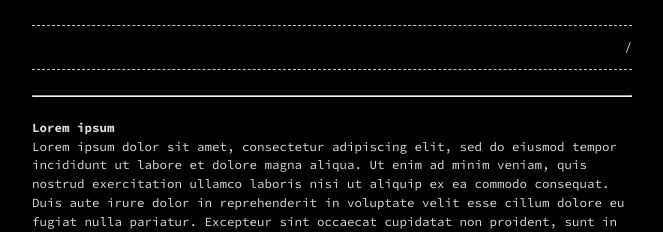
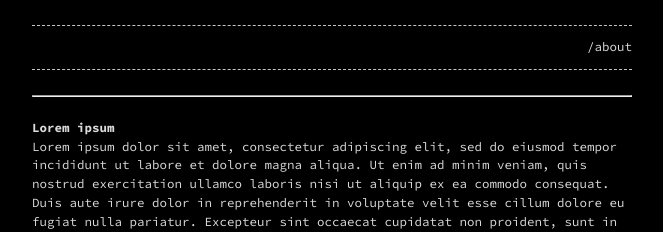
Before and after one commit to esccode/esccode.github.io, a Jekyll site: the page built from index.md, in a window 1280 px wide. Shown: the top 232 px of the page, without its empty margins (308-971 px from the left). Built offline with Jekyll 4.4.1, drawn with Linux system fonts in a browser that asks for light colours.

Commit message:
Update _config.yml

```diff
--- a/_config.yml
+++ b/_config.yml
@@ -12,8 +12,8 @@ github_username:  keca13
 #google_analytics: UA-NNNNNNNN-N
 
 header_pages:
-  - index.md
-#- about.md
+# - index.md
+- about.md
 
 footer: 'follow me on <a href="https://github.com/keca13/">github</a>'
 
```
